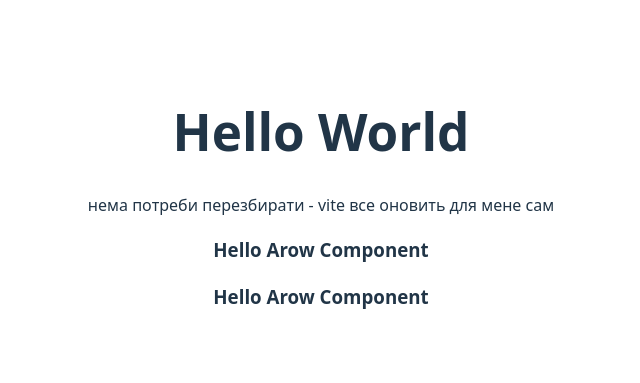
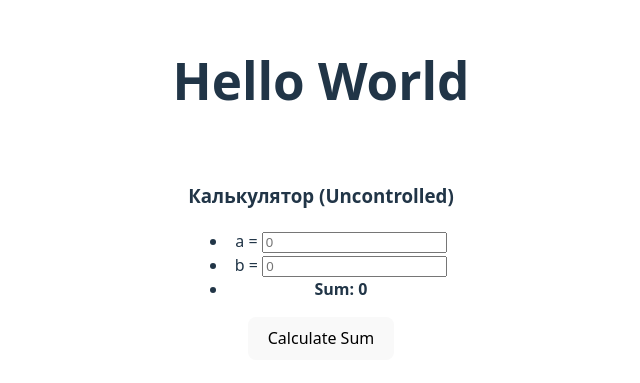
Before and after one commit to ninydev/pv33_node, a React (Vite) app in the folder 01_intro/my-react-app/: page / in a window 1280 px wide. Shown: the part 201-584 px from the top of the page, without its empty margins (319-959 px from the left). Built offline with nearby package versions, Linux system fonts and the light colour scheme.

Commit message:
JSX Start

```diff
--- /dev/null
+++ b/01_intro/my-react-app/nativeJS/CalcSum.html
@@ -0,0 +1,49 @@
+<!DOCTYPE html>
+<html lang="en">
+<head>
+    <meta charset="UTF-8">
+    <title>Title</title>
+</head>
+<body>
+
+<h3>Калькулятор (Uncontrolled)</h3>
+<ul>
+    <li>
+        <label>
+            a = <input id="inA"
+                type="number"
+            placeholder="0"
+            />
+        </label>
+    </li>
+    <li>
+        <label>
+            b = <input id="inB"
+                type="number"
+            placeholder="0"
+            />
+        </label>
+    </li>
+    <li><strong>Sum: <span id="outSum"> </span></strong></li>
+</ul>
+
+<button id="btnCalcSum">Calculate Sum</button>
+
+<script>
+
+    const inA = document.getElementById("inA");
+    const inB = document.getElementById("inB");
+    const outSum = document.getElementById("outSum");
+
+    document.getElementById("btnCalcSum").onclick = () => {
+        const a = parseInt(inA.value);
+        const b = parseInt(inB.value);
+        const sum = a + b;
+        outSum.innerText = sum;
+    }
+
+</script>
+
+
+</body>
+</html>
--- a/01_intro/my-react-app/src/App.jsx
+++ b/01_intro/my-react-app/src/App.jsx
@@ -1,15 +1,15 @@
 import './App.css'
 import MyFirstJsx from "./MyFirstJsx.jsx";
 import MySecondJsx from "./MySecondJsx.jsx";
+import VarsExample from "./VarsExample.jsx";
+import CalcSum from "./CalcSum.jsx";
 
 function App() {
 
   return (
     <>
         <h1> Hello World</h1>
-        <p> нема потреби перезбирати - vite все оновить для мене сам</p>
-        <MyFirstJsx />
-        <MySecondJsx />
+        <CalcSum />
     </>
   )
 }
--- /dev/null
+++ b/01_intro/my-react-app/src/CalcSum.jsx
@@ -0,0 +1,54 @@
+import {useRef, useState} from "react";
+
+const CalcSum = () => {
+    // 1. Создаем рефы для доступа к DOM-элементам инпутов.
+    // Изначально они null, React сам подставит туда элементы позже.
+    const inputA = useRef(null);
+    const inputB = useRef(null);
+
+    // 2. Стейт для результата (нам нужна перерисовка, чтобы показать сумму)
+    const [sum, setSum] = useState(0);
+
+    const handleCalcSum = () => {
+        // 3. Вытаскиваем значения прямо из инпутов через .current.value
+        // Т.к. значение в инпуте — это всегда строка, переводим в числа.
+        const valA = Number(inputA.current.value) || 0;
+        const valB = Number(inputB.current.value) || 0;
+
+        setSum(valA + valB); // Обновляем экран
+    };
+
+    console.log("Render Component");
+
+    return (
+        <div style={{ padding: '20px' }}>
+            <h3>Калькулятор (Uncontrolled)</h3>
+            <ul>
+                <li>
+                    <label>
+                        a = <input
+                        type="number"
+                        ref={inputA} // Связываем реф с инпутом
+                        placeholder="0"
+                    />
+                    </label>
+                </li>
+                <li>
+                    <label>
+                        b = <input
+                        type="number"
+                        ref={inputB} // Связываем реф с инпутом
+                        placeholder="0"
+                    />
+                    </label>
+                </li>
+                <li><strong>Sum: {sum}</strong></li>
+            </ul>
+
+            {/* Кнопка, которая инициирует расчет */}
+            <button onClick={handleCalcSum}>Calculate Sum</button>
+        </div>
+    );
+};
+
+export default CalcSum;
--- /dev/null
+++ b/01_intro/my-react-app/src/VarsExample.jsx
@@ -0,0 +1,40 @@
+import {useState} from "react";
+
+export default function  VarsExample ()  {
+
+    const a = 10;
+    let b = 20;
+    const [c, setC] = useState(0);
+
+
+    const addB = () => {
+        b++;
+        console.log(b);
+    }
+
+    const addC = () => {
+        let t = c+1;
+        setC(t);
+    }
+
+
+    const addCNoSetter = () => {
+        c++;
+        console.log(c)
+    }
+
+    console.log("Rerendering Component");
+
+    return(
+        <>
+            <ul>
+                <li> a = {a}</li>
+                <li> b = {b}</li>
+                <li> c = {c}</li>
+            </ul>
+            <button onClick={addB}> Add B </button>
+            <button onClick={addC}> Add C </button>
+            <button onClick={addCNoSetter}> Add C No Setter</button>
+        </>
+    )
+}
```
